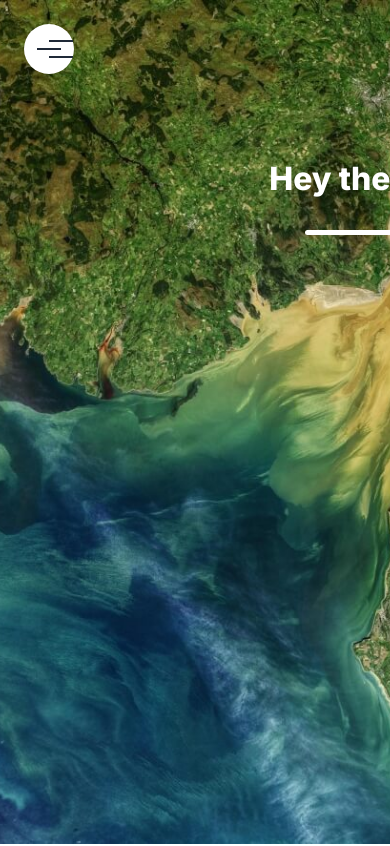
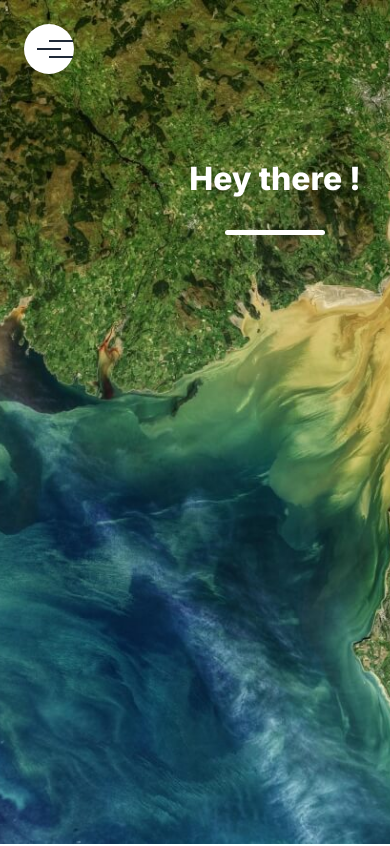
Before and after one commit to kapil-grv/my-profile-react, a React (Create React App) app: page / in a window 390 px wide. Shown: the top 846 px of the page. Built offline with nearby package versions, Linux system fonts and the light colour scheme; a web font is replaced by a local one.

Commit message:
mobile view fix

```diff
--- a/src/components/Hero.js
+++ b/src/components/Hero.js
@@ -11,7 +11,7 @@ const Hero = () => {
                     {/* <div className="overlay"></div> */}
                     <div className="container-fluid">
                         <div className="row">
-                            <div className="col-md-6 col-md-offset-3 col-md-pull-3 col-sm-12 col-xs-12 js-fullheight slider-text" style={{ top: '10rem', left: '10rem' }}>
+                            <div className="col-md-6 col-md-offset-3 col-md-pull-3 col-sm-12 col-xs-12 js-fullheight slider-text" style={{ top: '10rem', left: '5rem' }}>
                                 <div className="slider-text-inner js-fullheight">
                                     <div className="desc">
                                         <h1>Hey there !</h1>
```
